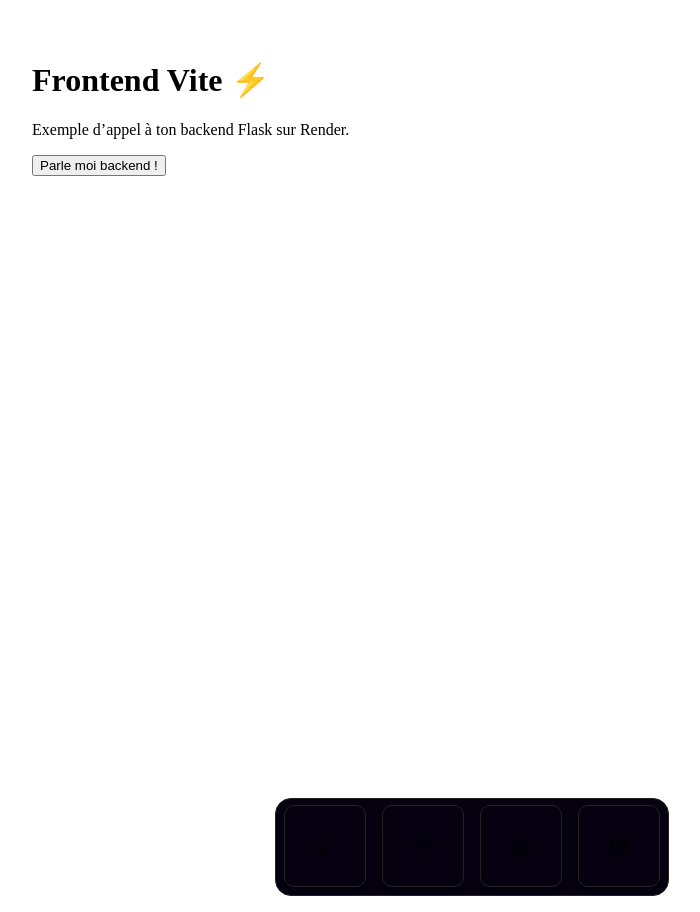
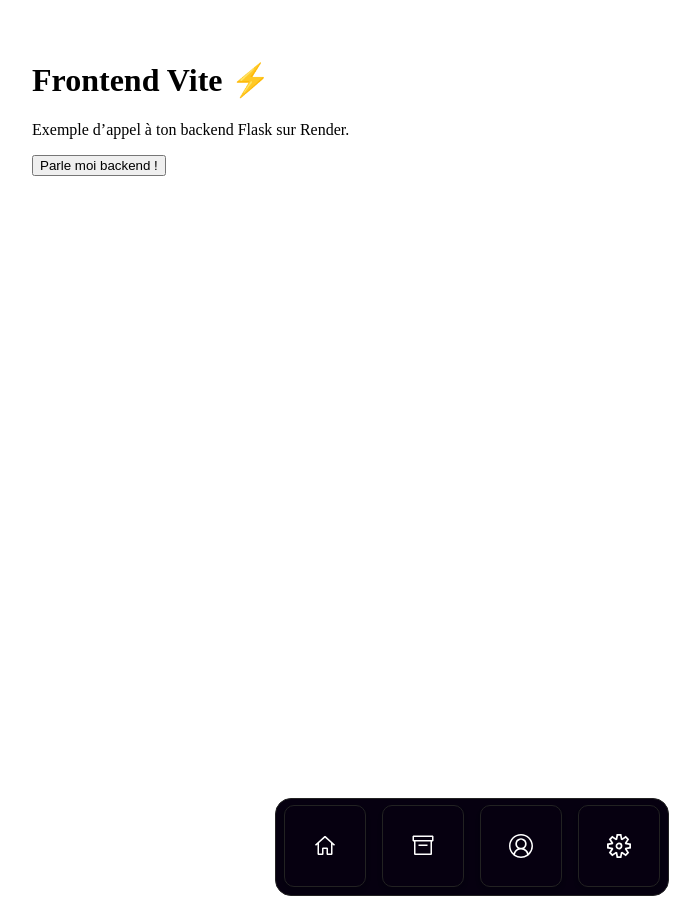
Before and after one commit to louis-ker/athletes-insights, a React (Vite) app in the folder frontend/: page / in a window 1280 px wide. Shown: the whole page, without its empty margins (168-868 px from the left). Built offline with nearby package versions, Linux system fonts and the light colour scheme.

Commit message:
[MOD] dock color

```diff
--- a/frontend/src/App.jsx
+++ b/frontend/src/App.jsx
@@ -19,10 +19,10 @@
 
   // Items du Dock
   const dockItems = [
-    { icon: <VscHome size={18} />,    label: 'Home',     onClick: () => alert('Home!') },
-    { icon: <VscArchive size={18} />, label: 'Archive',  onClick: () => alert('Archive!') },
-    { icon: <VscAccount size={18} />, label: 'Profile',  onClick: () => alert('Profile!') },
-    { icon: <VscSettingsGear size={18} />, label: 'Settings', onClick: () => alert('Settings!') },
+    { icon: <VscHome size={24} />,    label: 'Home',     onClick: () => alert('Home!') },
+    { icon: <VscArchive size={24} />, label: 'Archive',  onClick: () => alert('Archive!') },
+    { icon: <VscAccount size={24} />, label: 'Profile',  onClick: () => alert('Profile!') },
+    { icon: <VscSettingsGear size={24} />, label: 'Settings', onClick: () => alert('Settings!') },
   ]
 
   return (
--- a/frontend/src/components/Dock.css
+++ b/frontend/src/components/Dock.css
@@ -39,6 +39,7 @@
   display: flex;
   align-items: center;
   justify-content: center;
+  color: #ffffff;
 }
 
 .dock-label {
```
